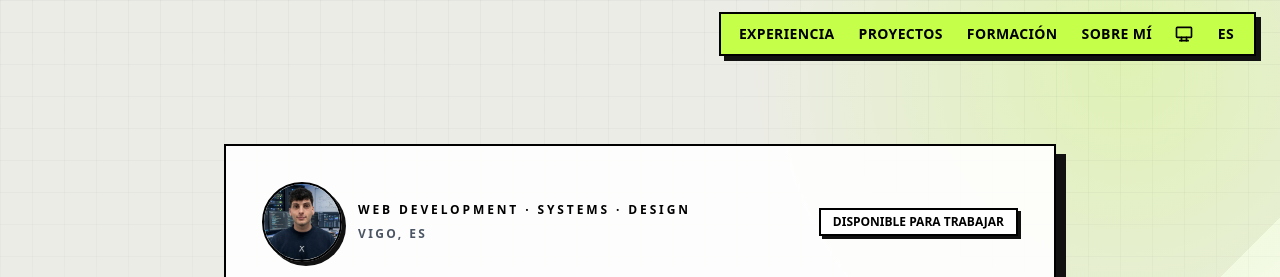
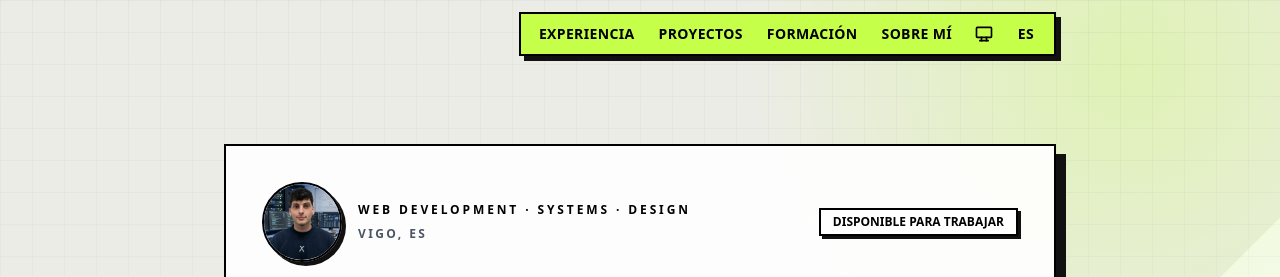
Before and after one commit to hugoaalen/portfolioHugoAlen, an Astro site: page / in a window 1280 px wide. Shown: the top 277 px of the page. Built offline with nearby package versions, Linux system fonts and the light colour scheme; Astro itself is replaced by a stand-in of ours.

Commit message:
fix header pantallas grandes

```diff
--- a/src/components/Header.astro
+++ b/src/components/Header.astro
@@ -52,7 +52,7 @@ const navItems = navItems_ES;
 ---
 
 <header
-  class="fixed top-0 z-20 flex items-start justify-end w-full px-3 mx-auto mt-3 md:pr-6"
+  class="fixed top-0 z-20 flex items-start justify-end w-full px-3 mx-auto mt-3 md:left-1/2 md:max-w-2xl md:-translate-x-1/2 md:px-6 lg:max-w-4xl lg:px-8"
   id="header-container"
 >
   <nav
```
